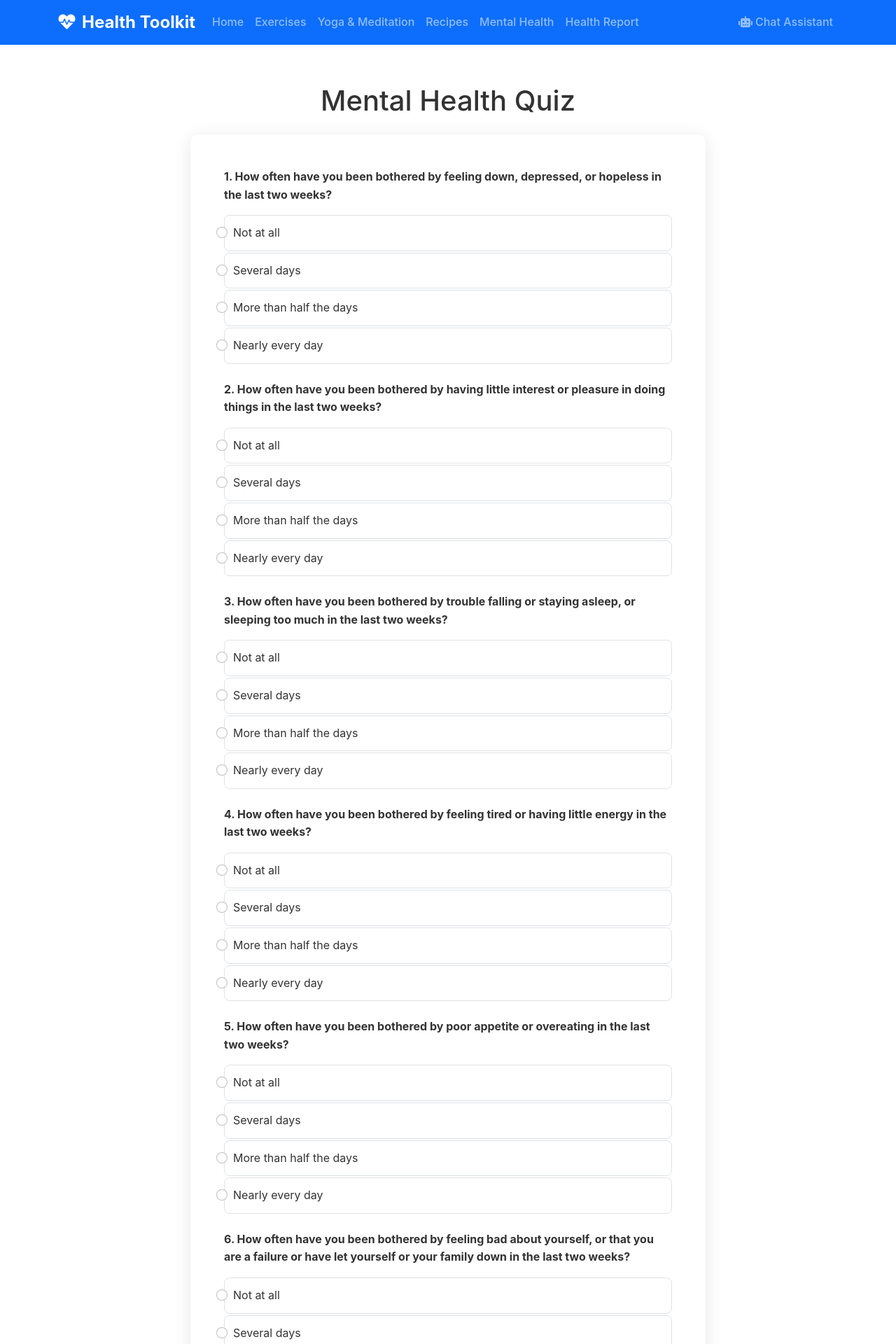
After one commit to Strangemortal/Holistiq, a Flask app: page /quiz in a window 1280 px wide. The commit adds this page. Shown: the top 1920 px of the page at 70% size. Run offline with Flask 3, Linux system fonts and the light colour scheme; some libraries are stand-ins or nearby versions.

Commit message:
changes in multiple files

```diff
--- a/app.py
+++ b/app.py
@@ -45,7 +45,7 @@ def create_app(config=None):
     @app.route('/exercises')
     def exercises():
         """Exercise library page"""
-        return render_template('exercises.html')
+        return render_template('exercise.html')
 
     @app.route('/yoga')
     def yoga():
@@ -65,7 +65,7 @@ def create_app(config=None):
     @app.route('/report')
     def report():
         """Health reports page"""
-        return render_template('report.html')
+        return render_template('reports.html')
 
     # API Routes
     @app.route('/api/bmi', methods=['POST'])
--- a/static/css/style.css
+++ b/static/css/style.css
@@ -388,3 +388,13 @@ footer {
 .border-radius-xl {
     border-radius: 1.5rem !important;
 }
+
+#suggestions-output .card {
+    border-radius: 1rem;
+    box-shadow: 0 4px 25px rgba(0, 0, 0, 0.1);
+}
+
+#suggestions-output .list-group-item {
+    border: none;
+    padding: 1rem 1.5rem;
+}
--- /dev/null
+++ b/static/js/health-dashboard.js
@@ -0,0 +1,195 @@
+// Health Dashboard functionality
+function initializeHealthDashboard() {
+    // Load user's health data
+    loadHealthData();
+
+    // Set up update interval (every 5 minutes)
+    setInterval(loadHealthData, 300000);
+
+    // Initialize health data form submission
+    const healthDataForm = document.getElementById('healthDataForm');
+    if (healthDataForm) {
+        healthDataForm.addEventListener('submit', handleHealthDataSubmit);
+    }
+}
+
+function showHealthDataModal() {
+    const modal = new bootstrap.Modal(document.getElementById('healthDataModal'));
+    modal.show();
+}
+
+function loadHealthData() {
+    fetch('/api/health-data')
+        .then(response => response.json())
+        .then(data => {
+            updateDashboard(data);
+        })
+        .catch(error => {
+            console.error('Error loading health data:', error);
+        });
+}
+
+function updateDashboard(data) {
+    // Update weight
+    document.getElementById('user-weight').textContent = `${data.weight} kg`;
+
+    // Update BMI
+    const bmiElement = document.getElementById('user-bmi');
+    const bmiStatusElement = document.getElementById('bmi-status');
+    bmiElement.textContent = data.bmi.toFixed(1);
+    updateBMIStatus(data.bmi, bmiStatusElement);
+
+    // Update mental score
+    const mentalScoreElement = document.getElementById('mental-score');
+    const mentalStatusElement = document.getElementById('mental-status');
+    mentalScoreElement.textContent = data.mental_score;
+    updateMentalStatus(data.mental_score, mentalStatusElement);
+
+    // Update recommendations
+    updateRecommendations(data);
+}
+
+function updateBMIStatus(bmi, element) {
+    let status;
+    let color;
+
+    if (bmi < 18.5) {
+        status = "Underweight";
+        color = "text-warning";
+    } else if (bmi < 25) {
+        status = "Healthy";
+        color = "text-success";
+    } else if (bmi < 30) {
+        status = "Overweight";
+        color = "text-warning";
+    } else {
+        status = "Obese";
+        color = "text-danger";
+    }
+
+    element.textContent = status;
+    element.className = color;
+}
+
+function handleHealthDataSubmit(event) {
+    event.preventDefault();
+
+    // Get form values
+    const weight = document.getElementById('weight').value;
+    const height = document.getElementById('height').value;
+    const mentalScore = document.getElementById('mentalScore').value;
+
+    // Validate input
+    if (!weight || !height || !mentalScore) {
+        showAlert('Please fill in all fields', 'warning');
+        return;
+    }
+
+    const formData = {
+        weight: parseFloat(weight),
+        height: parseFloat(height),
+        mental_score: parseFloat(mentalScore)
+    };
+
+    fetch('/api/health-data', {
+        method: 'POST',
+        headers: {
+            'Content-Type': 'application/json'
+        },
+        body: JSON.stringify(formData)
+    })
+    .then(response => response.json())
+    .then(data => {
+        if (data.success) {
+            // Close the modal
+            const modal = bootstrap.Modal.getInstance(document.getElementById('healthDataModal'));
+            modal.hide();
+
+            // Reload the dashboard with new data
+            loadHealthData();
+
+            // Show success message
+            showAlert('Health data updated successfully!', 'success');
+        } else {
+            showAlert('Error updating health data. Please try again.', 'danger');
+        }
+    })
+    .catch(error => {
+        console.error('Error:', error);
+        showAlert('Error updating health data. Please try again.', 'danger');
+    });
+}
+
+function showAlert(message, type) {
+    const alertDiv = document.createElement('div');
+    alertDiv.className = `alert alert-${type} alert-dismissible fade show`;
+    alertDiv.role = 'alert';
+    alertDiv.innerHTML = `
+        ${message}
+        <button type="button" class="btn-close" data-bs-dismiss="alert" aria-label="Close"></button>
+    `;
+
+    const container = document.querySelector('.container');
+    container.insertBefore(alertDiv, container.firstChild);
+
+    // Auto-dismiss after 5 seconds
+    setTimeout(() => {
+        alertDiv.remove();
+    }, 5000);
+}
+
+function updateMentalStatus(score, element) {
+    let status;
+    let color;
+
+    if (score >= 80) {
+        status = "Excellent";
+        color = "text-success";
+    } else if (score >= 60) {
+        status = "Good";
+        color = "text-primary";
+    } else if (score >= 40) {
+        status = "Fair";
+        color = "text-warning";
+    } else {
+        status = "Needs Attention";
+        color = "text-danger";
+    }
+
+    element.textContent = status;
+    element.className = color;
+}
+
+function updateRecommendations(data) {
+    const recommendationsContainer = document.getElementById('health-recommendations');
+    fetch('/api/health-data', {
+        method: 'POST',
+        headers: {
+            'Content-Type': 'application/json'
+        },
+        body: JSON.stringify({
+            user_id: localStorage.getItem('user_id'),
+            weight: data.weight,
+            height: data.height,
+            mental_score: data.mental_score
+        })
+    })
+    .then(response => response.json())
+    .then(data => {
+        if (data.recommendations && data.recommendations.length > 0) {
+            const recommendationsList = data.recommendations
+                .map(rec => `
+                    <li class="mb-2">
+                        <i class="fas fa-check-circle text-success me-2"></i>
+                        ${rec}
+                    </li>
+                `)
+                .join('');
+
+            recommendationsContainer.innerHTML = `<ul class="list-unstyled">${recommendationsList}</ul>`;
+        }
+    })
+    .catch(error => {
+        console.error('Error updating recommendations:', error);
+    });
+}
--- a/static/js/scripts.js
+++ b/static/js/scripts.js
@@ -12,6 +12,9 @@ function initializeHealthToolkit() {
     var tooltipList = tooltipTriggerList.map(function (tooltipTriggerEl) {
         return new bootstrap.Tooltip(tooltipTriggerEl);
     });
+
+    // Initialize health dashboard
+    initializeHealthDashboard();
 
     // Initialize chat functionality
     initializeChat();
--- a/templates/base.html
+++ b/templates/base.html
@@ -155,7 +155,8 @@
 		</footer>
 
 		<script src="https://cdn.jsdelivr.net/npm/bootstrap@5.1.3/dist/js/bootstrap.bundle.min.js"></script>
-		<script src="{{ url_for('static', filename='js/main.js') }}"></script>
-		{% block scripts %}{% endblock %}
-	</body>
-</html>
+		<script src="{{ url_for('static', filename='js/scripts.js') }}"></script>
+		        <script src="{{ url_for('static', filename='js/health-dashboard.js') }}"></script>
+				{% block scripts %}{% endblock %}
+			</body>
+		</html>
--- /dev/null
+++ b/templates/quiz.html
@@ -0,0 +1,267 @@
+{% extends "base.html" %}
+{% block title %}Mental Health Quiz{% endblock %}
+{% block content %}
+<div class="container py-5">
+    <h1 class="text-center mb-4">Mental Health Quiz</h1>
+    <div class="row justify-content-center">
+        <div class="col-lg-8">
+            <div class="card shadow-soft">
+                <div class="card-body p-5">
+                    <form id="quiz-form">
+                        <div class="mb-4">
+                            <p class="fw-bold">1. How often have you been bothered by feeling down, depressed, or hopeless in the last two weeks?</p>
+                            <div class="form-check">
+                                <input class="form-check-input" type="radio" name="q1" id="q1a" value="0">
+                                <label class="form-check-label" for="q1a">Not at all</label>
+                            </div>
+                            <div class="form-check">
+                                <input class="form-check-input" type="radio" name="q1" id="q1b" value="1">
+                                <label class="form-check-label" for="q1b">Several days</label>
+                            </div>
+                            <div class="form-check">
+                                <input class="form-check-input" type="radio" name="q1" id="q1c" value="2">
+                                <label class="form-check-label" for="q1c">More than half the days</label>
+                            </div>
+                            <div class="form-check">
+                                <input class="form-check-input" type="radio" name="q1" id="q1d" value="3">
+                                <label class="form-check-label" for="q1d">Nearly every day</label>
+                            </div>
+                        </div>
+
+                        <div class="mb-4">
+                            <p class="fw-bold">2. How often have you been bothered by having little interest or pleasure in doing things in the last two weeks?</p>
+                            <div class="form-check">
+                                <input class="form-check-input" type="radio" name="q2" id="q2a" value="0">
+                                <label class="form-check-label" for="q2a">Not at all</label>
+                            </div>
+                            <div class="form-check">
+                                <input class="form-check-input" type="radio" name="q2" id="q2b" value="1">
+                                <label class="form-check-label" for="q2b">Several days</label>
+                            </div>
+                            <div class="form-check">
+                                <input class="form-check-input" type="radio" name="q2" id="q2c" value="2">
+                                <label class="form-check-label" for="q2c">More than half the days</label>
+                            </div>
+                            <div class="form-check">
+                                <input class="form-check-input" type="radio" name="q2" id="q2d" value="3">
+                                <label class="form-check-label" for="q2d">Nearly every day</label>
+                            </div>
+                        </div>
+
+                        <div class="mb-4">
+                            <p class="fw-bold">3. How often have you been bothered by trouble falling or staying asleep, or sleeping too much in the last two weeks?</p>
+                            <div class="form-check">
+                                <input class="form-check-input" type="radio" name="q3" id="q3a" value="0">
+                                <label class="form-check-label" for="q3a">Not at all</label>
+                            </div>
+                            <div class="form-check">
+                                <input class="form-check-input" type="radio" name="q3" id="q3b" value="1">
+                                <label class="form-check-label" for="q3b">Several days</label>
+                            </div>
+                            <div class="form-check">
+                                <input class="form-check-input" type="radio" name="q3" id="q3c" value="2">
+                                <label class="form-check-label" for="q3c">More than half the days</label>
+                            </div>
+                            <div class="form-check">
+                                <input class="form-check-input" type="radio" name="q3" id="q3d" value="3">
+                                <label class="form-check-label" for="q3d">Nearly every day</label>
+                            </div>
+                        </div>
+
+                        <div class="mb-4">
+                            <p class="fw-bold">4. How often have you been bothered by feeling tired or having little energy in the last two weeks?</p>
+                            <div class="form-check">
+                                <input class="form-check-input" type="radio" name="q4" id="q4a" value="0">
+                                <label class="form-check-label" for="q4a">Not at all</label>
+                            </div>
+                            <div class="form-check">
+                                <input class="form-check-input" type="radio" name="q4" id="q4b" value="1">
+                                <label class="form-check-label" for="q4b">Several days</label>
+                            </div>
+                            <div class="form-check">
+                                <input class="form-check-input" type="radio" name="q4" id="q4c" value="2">
+                                <label class="form-check-label" for="q4c">More than half the days</label>
+                            </div>
+                            <div class="form-check">
+                                <input class="form-check-input" type="radio" name="q4" id="q4d" value="3">
+                                <label class="form-check-label" for="q4d">Nearly every day</label>
+                            </div>
+                        </div>
+
+                        <div class="mb-4">
+                            <p class="fw-bold">5. How often have you been bothered by poor appetite or overeating in the last two weeks?</p>
+                            <div class="form-check">
+                                <input class="form-check-input" type="radio" name="q5" id="q5a" value="0">
+                                <label class="form-check-label" for="q5a">Not at all</label>
+                            </div>
+                            <div class="form-check">
+                                <input class="form-check-input" type="radio" name="q5" id="q5b" value="1">
+                                <label class="form-check-label" for="q5b">Several days</label>
+                            </div>
+                            <div class="form-check">
+                                <input class="form-check-input" type="radio" name="q5" id="q5c" value="2">
+                                <label class="form-check-label" for="q5c">More than half the days</label>
+                            </div>
+                            <div class="form-check">
+                                <input class="form-check-input" type="radio" name="q5" id="q5d" value="3">
+                                <label class="form-check-label" for="q5d">Nearly every day</label>
+                            </div>
+                        </div>
+
+                        <div class="mb-4">
+                            <p class="fw-bold">6. How often have you been bothered by feeling bad about yourself, or that you are a failure or have let yourself or your family down in the last two weeks?</p>
+                            <div class="form-check">
+                                <input class="form-check-input" type="radio" name="q6" id="q6a" value="0">
+                                <label class="form-check-label" for="q6a">Not at all</label>
+                            </div>
+                            <div class="form-check">
+                                <input class="form-check-input" type="radio" name="q6" id="q6b" value="1">
+                                <label class="form-check-label" for="q6b">Several days</label>
+                            </div>
+                            <div class="form-check">
+                                <input class="form-check-input" type="radio" name="q6" id="q6c" value="2">
+                                <label class="form-check-label" for="q6c">More than half the days</label>
+                            </div>
+                            <div class="form-check">
+                                <input class="form-check-input" type="radio" name="q6" id="q6d" value="3">
+                                <label class="form-check-label" for="q6d">Nearly every day</label>
+                            </div>
+                        </div>
+
+                        <div class="mb-4">
+                            <p class="fw-bold">7. How often have you been bothered by trouble concentrating on things, such as reading the newspaper or watching television in the last two weeks?</p>
+                            <div class="form-check">
+                                <input class="form-check-input" type="radio" name="q7" id="q7a" value="0">
+                                <label class="form-check-label" for="q7a">Not at all</label>
+                            </div>
+                            <div class="form-check">
+                                <input class="form-check-input" type="radio" name="q7" id="q7b" value="1">
+                                <label class="form-check-label" for="q7b">Several days</label>
+                            </div>
+                            <div class="form-check">
+                                <input class="form-check-input" type="radio" name="q7" id="q7c" value="2">
+                                <label class="form-check-label" for="q7c">More than half the days</label>
+                            </div>
+                            <div class="form-check">
+                                <input class="form-check-input" type="radio" name="q7" id="q7d" value="3">
+                                <label class="form-check-label" for="q7d">Nearly every day</label>
+                            </div>
+                        </div>
+
+                        <div class="mb-4">
+                            <p class="fw-bold">8. How often have you been bothered by moving or speaking so slowly that other people could have noticed? Or the opposite - being so fidgety or restless that you have been moving around a lot more than usual in the last two weeks?</p>
+                            <div class="form-check">
+                                <input class="form-check-input" type="radio" name="q8" id="q8a" value="0">
+                                <label class="form-check-label" for="q8a">Not at all</label>
+                            </div>
+                            <div class="form-check">
+                                <input class="form-check-input" type="radio" name="q8" id="q8b" value="1">
+                                <label class="form-check-label" for="q8b">Several days</label>
+                            </div>
+                            <div class="form-check">
+                                <input class="form-check-input" type="radio" name="q8" id="q8c" value="2">
+                                <label class="form-check-label" for="q8c">More than half the days</label>
+                            </div>
+                            <div class="form-check">
+                                <input class="form-check-input" type="radio" name="q8" id="q8d" value="3">
+                                <label class="form-check-label" for="q8d">Nearly every day</label>
+                            </div>
+                        </div>
+
+                        <div class="mb-4">
+                            <p class="fw-bold">9. How often have you been bothered by thoughts that you would be better off dead, or of hurting yourself in some way in the last two weeks?</p>
+                            <div class="form-check">
+                                <input class="form-check-input" type="radio" name="q9" id="q9a" value="0">
+                                <label class="form-check-label" for="q9a">Not at all</label>
+                            </div>
+                            <div class="form-check">
+                                <input class="form-check-input" type="radio" name="q9" id="q9b" value="1">
+                                <label class="form-check-label" for="q9b">Several days</label>
+                            </div>
+                            <div class="form-check">
+                                <input class="form-check-input" type="radio" name="q9" id="q9c" value="2">
+                                <label class="form-check-label" for="q9c">More than half the days</label>
+                            </div>
+                            <div class="form-check">
+                                <input class="form-check-input" type="radio" name="q9" id="q9d" value="3">
+                                <label class="form-check-label" for="q9d">Nearly every day</label>
+                            </div>
+                        </div>
+
+                        <div class="mb-4">
+                            <p class="fw-bold">10. How difficult have these problems made it for you to do your work, take care of things at home, or get along with other people?</p>
+                            <div class="form-check">
+                                <input class="form-check-input" type="radio" name="q10" id="q10a" value="0">
+                                <label class="form-check-label" for="q10a">Not difficult at all</label>
+                            </div>
+                            <div class="form-check">
+                                <input class="form-check-input" type="radio" name="q10" id="q10b" value="1">
+                                <label class="form-check-label" for="q10b">Somewhat difficult</label>
+                            </div>
+                            <div class="form-check">
+                                <input class="form-check-input" type="radio" name="q10" id="q10c" value="2">
+                                <label class="form-check-label" for="q10c">Very difficult</label>
+                            </div>
+                            <div class="form-check">
+                                <input class="form-check-input" type="radio" name="q10" id="q10d" value="3">
+                                <label class="form-check-label" for="q10d">Extremely difficult</label>
+                            </div>
+                        </div>
+
+                        <div class="text-center mt-4">
+                            <button type="button" class="btn btn-primary" onclick="calculateScore()">Submit</button>
+                        </div>
+                    </form>
+                    <div id="quiz-result" class="mt-5"></div>
+                </div>
+            </div>
+        </div>
+    </div>
+</div>
+{% endblock %}
+
+{% block scripts %}
+<script>
+    function calculateScore() {
+        let totalScore = 0;
+        const form = document.getElementById('quiz-form');
+        const resultDiv = document.getElementById('quiz-result');
+
+        for (let i = 1; i <= 10; i++) {
+            const question = form.elements['q' + i];
+            let answered = false;
+            for (const option of question) {
+                if (option.checked) {
+                    totalScore += parseInt(option.value);
+                    answered = true;
+                    break;
+                }
+            }
+            if (!answered) {
+                resultDiv.innerHTML = '<div class="alert alert-danger">Please answer all questions.</div>';
+                return;
+            }
+        }
+
+        const mentalHealthScore = 10 - (totalScore / 30 * 10);
+
+        let resultHTML = `
+            <div class="card">
+                <div class="card-body">
+                    <h3 class="card-title text-center">Your Mental Health Score</h3>
+                    <p class="text-center display-4">${mentalHealthScore.toFixed(1)}/10</p>
+        `;
+
+        if (mentalHealthScore >= 8) {
+            resultHTML += '<p class="text-center">You seem to be in a good mental state. Keep up the positive habits!</p>';
+        } else if (mentalHealthScore >= 5) {
+            resultHTML += '<p class="text-center">You may be experiencing some signs of mental distress. Consider talking to someone you trust or a professional.</p>';
+        } else {
+            resultHTML += '<p class="text-center">Your score indicates that you may be at risk of a mental health condition. It is highly recommended to seek professional help.</p>';
+        }
+
+        resultHTML += '</div></div>';
+        resultDiv.innerHTML = resultHTML;
+    }
+</script>
+{% endblock %}
```
Also changed, not shown: static/js/suggestions.js (added, +62 -0 lines), templates/404.html (added, +15 -0 lines), templates/index.html (+42 -102 lines).
